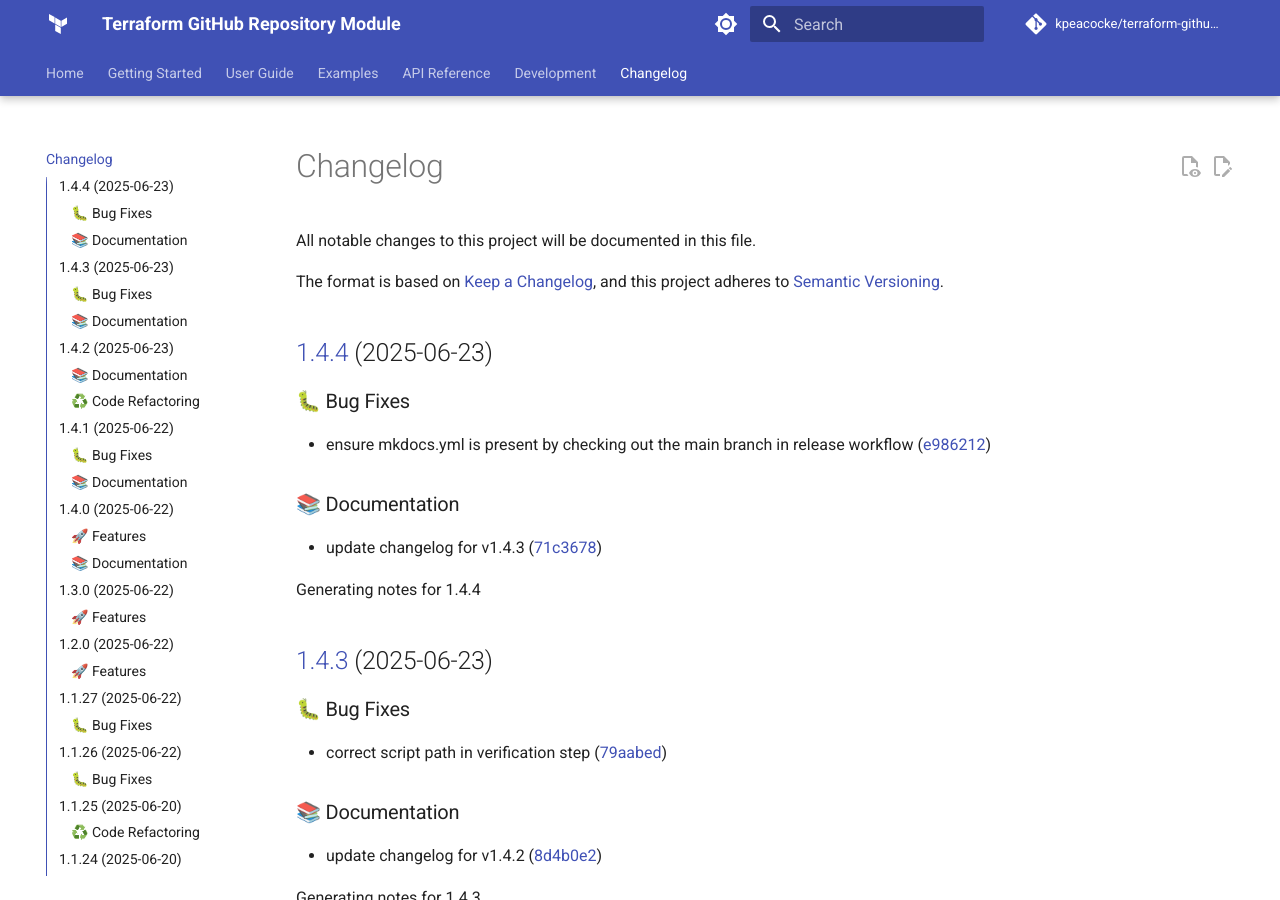
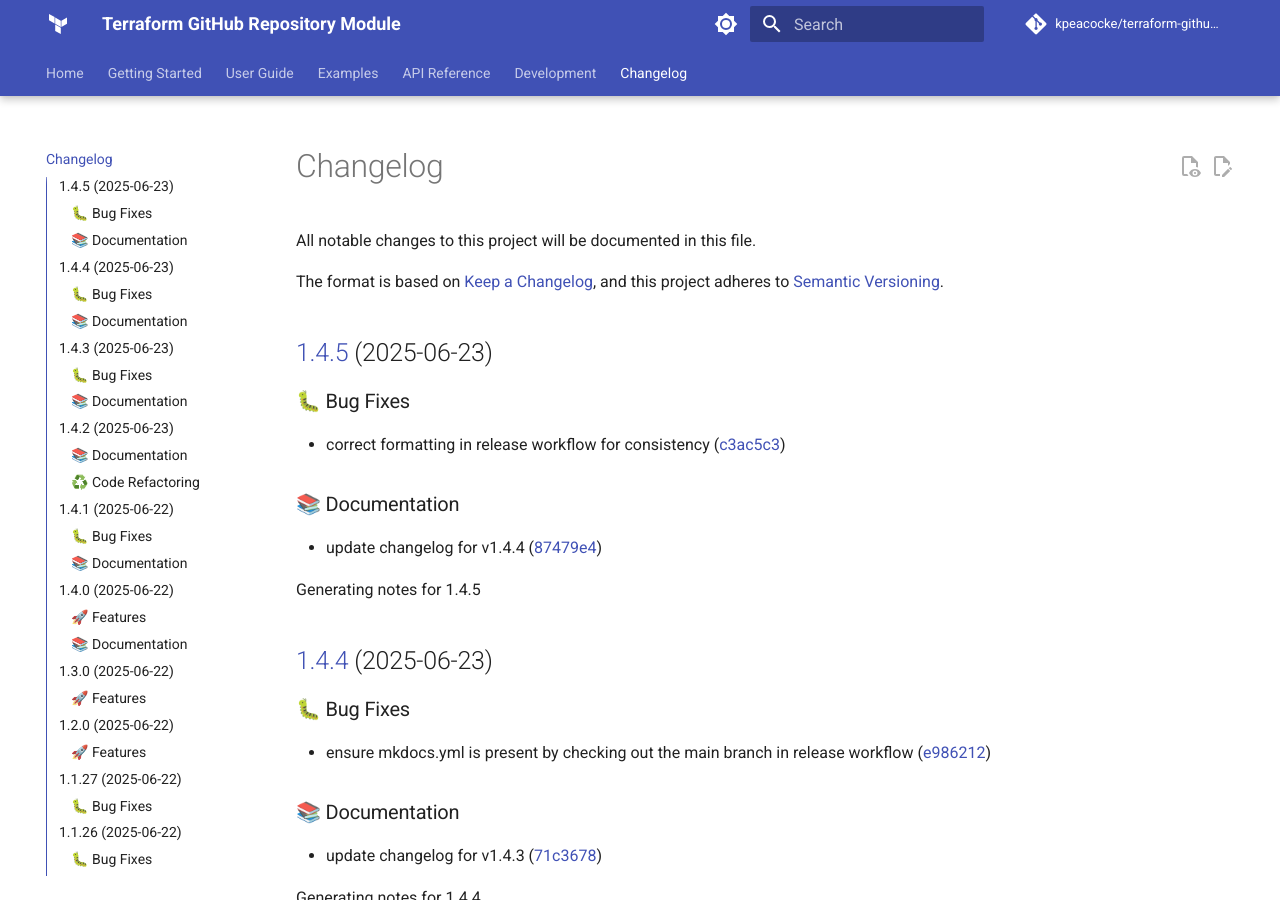
Before and after one commit to kpeacocke/terraform-github-repo, an MkDocs documentation site: the page built from docs/changelog.md, in a window 1280 px wide and 900 px high. Built offline with MkDocs 1.6.1 and Material for MkDocs 9.7.7, drawn with Linux system fonts in a browser that asks for light colours; comment, search, counter and statistics services are not loaded; the version menu is left out.

Commit message:
docs: update changelog for v1.4.5

```diff
--- a/docs/changelog.md
+++ b/docs/changelog.md
@@ -6,6 +6,19 @@ The format is based on [Keep a Changelog](https://keepachangelog.com/en/1.0.0/),
 and this project adheres to [Semantic Versioning](https://semver.org/spec/v2.0.0.html).
 
 <!-- markdownlint-disable MD024 -->
+
+## [1.4.5](https://github.com/kpeacocke/terraform-github-repo/compare/v1.4.4...v1.4.5) (2025-06-23)
+
+### 🐛 Bug Fixes
+
+* correct formatting in release workflow for consistency ([c3ac5c3](https://github.com/kpeacocke/terraform-github-repo/commit/c3ac5c31de3b9cb2b3368d933220e9a522328f6a))
+
+### 📚 Documentation
+
+* update changelog for v1.4.4 ([87479e4](https://github.com/kpeacocke/terraform-github-repo/commit/87479e48fb1832a82c80c8eafd7fcd082e6f8fc2))
+
+
+Generating notes for 1.4.5
 
 ## [1.4.4](https://github.com/kpeacocke/terraform-github-repo/compare/v1.4.3...v1.4.4) (2025-06-23)
 
```
